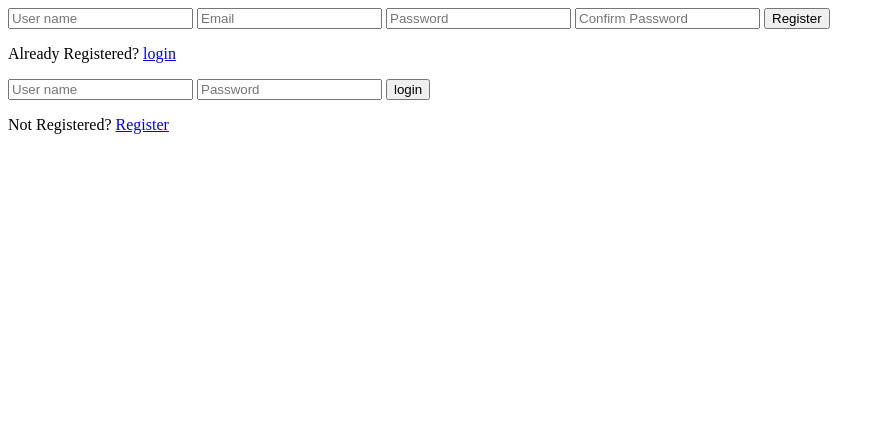
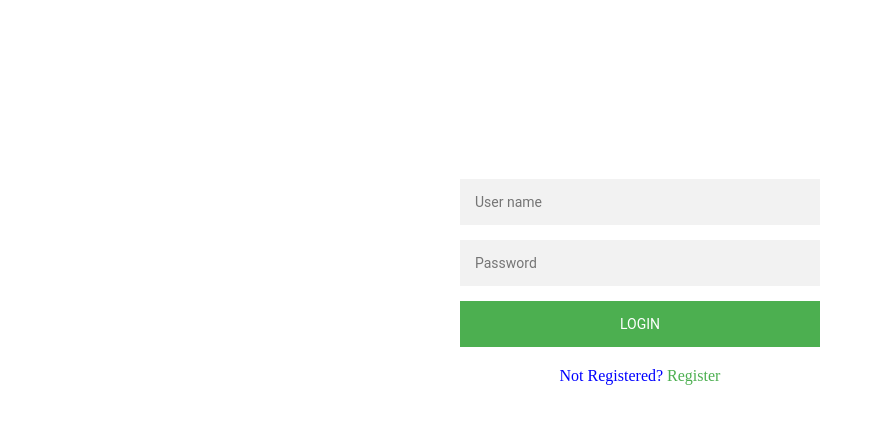
Before and after one commit to mokayaugustine/DeliverIT, a plain HTML site: page UI/index.html in a window 1280 px wide. Shown: the whole page, without its empty margins (0-885 px from the left). Drawn offline with nearby package versions, Linux system fonts and the light colour scheme.

Commit message:
[Ft #162383191] Add css to the login and register form

```diff
--- a/UI/static/css/index.css
+++ b/UI/static/css/index.css
@@ -1,6 +1,63 @@
 body{
-    background-image: url(../images/img.jpg);
+    background-image:url(../images/img.jpg);
     height: 100vh;
     background-size: cover;
     background-position: center;
 }
+.login-page{
+    width: 100%;
+    padding: 10% 0 0;
+    margin: auto;
+
+}
+.form{
+    position: relative;
+    z-index: 1;
+    background:#ffffff;
+    max-width: 360px;
+    margin: 0 auto 100px;
+    padding: 45px;
+    text-align: center;
+}
+.form input{
+    font-family: "Roboto", sans-serif;
+    outline: 1;
+    background: #f2f2f2;
+    width: 100%;
+    border: 0;
+    margin: 0 0 15px;
+    padding: 15px;
+    box-sizing: border-box;
+    font-size: 14px;
+}
+
+.form button{
+    font-family: "Roboto", sans-serif;
+    text-transform: uppercase;
+    outline: 0;
+    background: #4CAF50;
+    width: 100%;
+    border: 0;
+    padding: 15px;
+    color: #ffffff;
+    font-size: 14px;
+    cursor: pointer;
+}
+
+.form button:hover,.form button:active{
+    background: #43A047
+}
+.form .message{
+    margin: 20px 0 0;
+    font-size: 16px;
+    color: blue;
+
+}
+.form .message a{
+    color: #4CAF50;
+    text-decoration: none;
+
+}
+.form .register-form{
+    display: none;
+}
```
